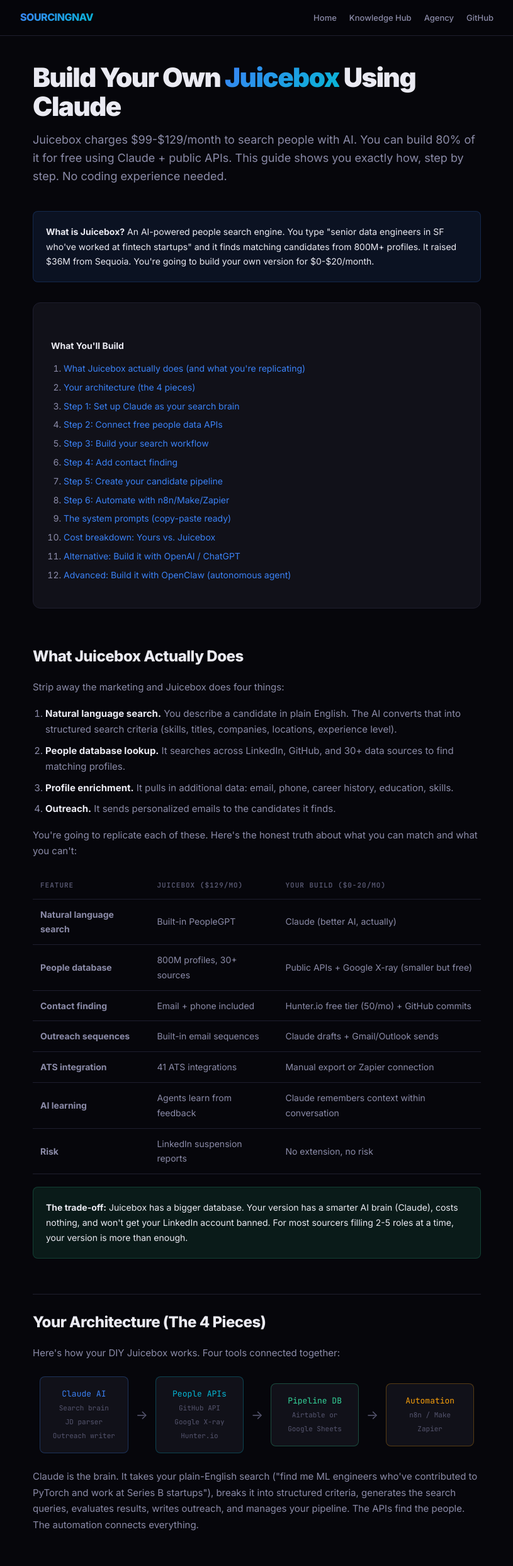
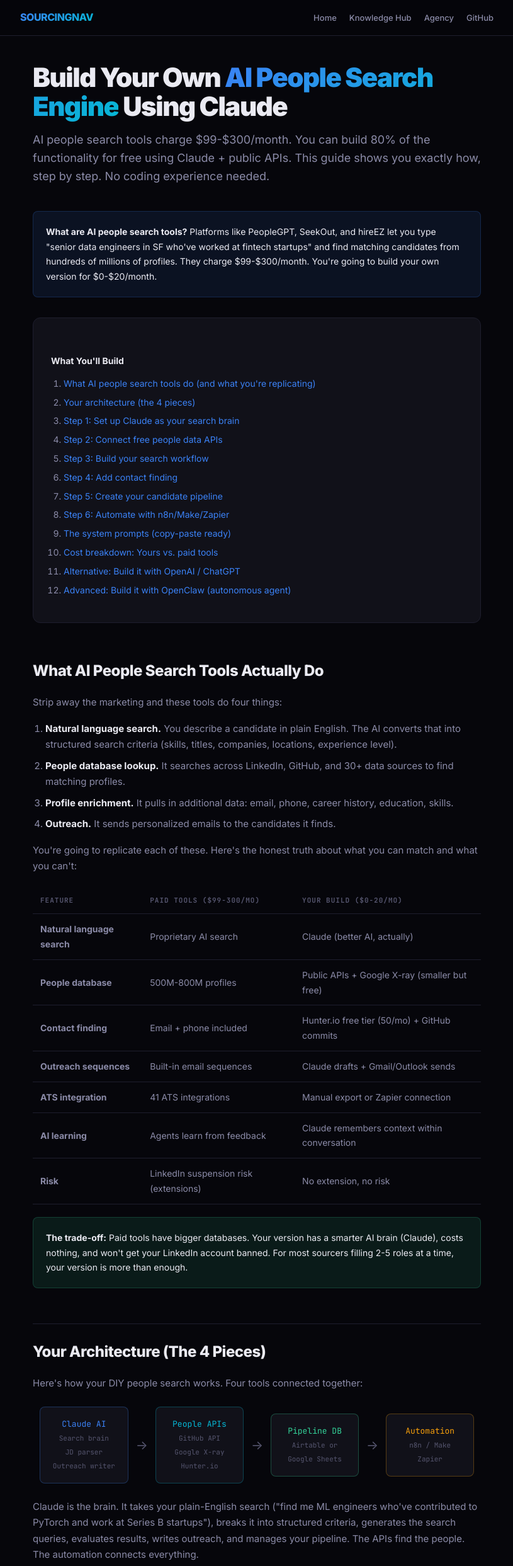
Before and after one commit to shotwellj/placement-ops, a website: page ui/build-ai-people-search.html in a window 1280 px wide. Shown: the top 2486 px of the page at 63% size, without its empty margins (232-1047 px from the left). Drawn offline with Linux system fonts and the light colour scheme.

Commit message:
Rebrand: remove all Juicebox references, rename to Build AI People Search

```diff
--- a/ui/build-your-juicebox.html
+++ b/ui/build-ai-people-search.html
@@ -3,8 +3,8 @@
 <head>
 <meta charset="UTF-8">
 <meta name="viewport" content="width=device-width, initial-scale=1.0">
-<title>SourcingNav — Build Your Own Juicebox with Claude</title>
-<meta name="description" content="Step-by-step guide for recruiters to build their own AI people search tool like Juicebox using Claude. No coding required.">
+<title>SourcingNav — Build Your Own AI People Search Engine with Claude</title>
+<meta name="description" content="Step-by-step guide for recruiters to build their own AI-powered people search tool using Claude, ChatGPT, or OpenClaw. No coding required.">
 <link href="https://fonts.googleapis.com/css2?family=Inter:wght@300;400;500;600;700;800;900&family=JetBrains+Mono:wght@400;500;600;700&display=swap" rel="stylesheet">
 <style>
 :root {
@@ -181,18 +181,18 @@ a:hover { text-decoration:underline; }
 <!-- ARTICLE -->
 <div class="article">
 
-<h1>Build Your Own <span>Juicebox</span> Using Claude</h1>
-<p class="subtitle">Juicebox charges $99-$129/month to search people with AI. You can build 80% of it for free using Claude + public APIs. This guide shows you exactly how, step by step. No coding experience needed.</p>
+<h1>Build Your Own <span>AI People Search Engine</span> Using Claude</h1>
+<p class="subtitle">AI people search tools charge $99-$300/month. You can build 80% of the functionality for free using Claude + public APIs. This guide shows you exactly how, step by step. No coding experience needed.</p>
 
 <div class="callout">
-  <p><strong>What is Juicebox?</strong> An AI-powered people search engine. You type "senior data engineers in SF who've worked at fintech startups" and it finds matching candidates from 800M+ profiles. It raised $36M from Sequoia. You're going to build your own version for $0-$20/month.</p>
+  <p><strong>What are AI people search tools?</strong> Platforms like PeopleGPT, SeekOut, and hireEZ let you type "senior data engineers in SF who've worked at fintech startups" and find matching candidates from hundreds of millions of profiles. They charge $99-$300/month. You're going to build your own version for $0-$20/month.</p>
 </div>
 
 <!-- TOC -->
 <div class="toc">
   <h3>What You'll Build</h3>
   <ol>
-    <li><a href="#what-juicebox-does">What Juicebox actually does (and what you're replicating)</a></li>
+    <li><a href="#what-tools-do">What AI people search tools do (and what you're replicating)</a></li>
     <li><a href="#architecture">Your architecture (the 4 pieces)</a></li>
     <li><a href="#step1">Step 1: Set up Claude as your search brain</a></li>
     <li><a href="#step2">Step 2: Connect free people data APIs</a></li>
@@ -201,16 +201,16 @@ a:hover { text-decoration:underline; }
     <li><a href="#step5">Step 5: Create your candidate pipeline</a></li>
     <li><a href="#step6">Step 6: Automate with n8n/Make/Zapier</a></li>
     <li><a href="#prompts">The system prompts (copy-paste ready)</a></li>
-    <li><a href="#cost">Cost breakdown: Yours vs. Juicebox</a></li>
+    <li><a href="#cost">Cost breakdown: Yours vs. paid tools</a></li>
     <li><a href="#openai-version">Alternative: Build it with OpenAI / ChatGPT</a></li>
     <li><a href="#openclaw-version">Advanced: Build it with OpenClaw (autonomous agent)</a></li>
   </ol>
 </div>
 
 
-<!-- SECTION: WHAT JUICEBOX DOES -->
-<h2 id="what-juicebox-does">What Juicebox Actually Does</h2>
-<p>Strip away the marketing and Juicebox does four things:</p>
+<!-- SECTION: WHAT AI PEOPLE SEARCH TOOLS DO -->
+<h2 id="what-tools-do">What AI People Search Tools Actually Do</h2>
+<p>Strip away the marketing and these tools do four things:</p>
 <ol>
   <li><strong>Natural language search.</strong> You describe a candidate in plain English. The AI converts that into structured search criteria (skills, titles, companies, locations, experience level).</li>
   <li><strong>People database lookup.</strong> It searches across LinkedIn, GitHub, and 30+ data sources to find matching profiles.</li>
@@ -220,26 +220,26 @@ a:hover { text-decoration:underline; }
 <p>You're going to replicate each of these. Here's the honest truth about what you can match and what you can't:</p>
 
 <table class="compare">
-  <thead><tr><th>Feature</th><th>Juicebox ($129/mo)</th><th>Your Build ($0-20/mo)</th></tr></thead>
+  <thead><tr><th>Feature</th><th>Paid Tools ($99-300/mo)</th><th>Your Build ($0-20/mo)</th></tr></thead>
   <tbody>
-    <tr><td><strong>Natural language search</strong></td><td>Built-in PeopleGPT</td><td>Claude (better AI, actually)</td></tr>
-    <tr><td><strong>People database</strong></td><td>800M profiles, 30+ sources</td><td>Public APIs + Google X-ray (smaller but free)</td></tr>
+    <tr><td><strong>Natural language search</strong></td><td>Proprietary AI search</td><td>Claude (better AI, actually)</td></tr>
+    <tr><td><strong>People database</strong></td><td>500M-800M profiles</td><td>Public APIs + Google X-ray (smaller but free)</td></tr>
     <tr><td><strong>Contact finding</strong></td><td>Email + phone included</td><td>Hunter.io free tier (50/mo) + GitHub commits</td></tr>
     <tr><td><strong>Outreach sequences</strong></td><td>Built-in email sequences</td><td>Claude drafts + Gmail/Outlook sends</td></tr>
     <tr><td><strong>ATS integration</strong></td><td>41 ATS integrations</td><td>Manual export or Zapier connection</td></tr>
     <tr><td><strong>AI learning</strong></td><td>Agents learn from feedback</td><td>Claude remembers context within conversation</td></tr>
-    <tr><td><strong>Risk</strong></td><td>LinkedIn suspension reports</td><td>No extension, no risk</td></tr>
+    <tr><td><strong>Risk</strong></td><td>LinkedIn suspension risk (extensions)</td><td>No extension, no risk</td></tr>
   </tbody>
 </table>
 
 <div class="callout tip">
-  <p><strong>The trade-off:</strong> Juicebox has a bigger database. Your version has a smarter AI brain (Claude), costs nothing, and won't get your LinkedIn account banned. For most sourcers filling 2-5 roles at a time, your version is more than enough.</p>
+  <p><strong>The trade-off:</strong> Paid tools have bigger databases. Your version has a smarter AI brain (Claude), costs nothing, and won't get your LinkedIn account banned. For most sourcers filling 2-5 roles at a time, your version is more than enough.</p>
 </div>
 
 
 <!-- ARCHITECTURE -->
 <h2 id="architecture">Your Architecture (The 4 Pieces)</h2>
-<p>Here's how your DIY Juicebox works. Four tools connected together:</p>
+<p>Here's how your DIY people search works. Four tools connected together:</p>
 
 <div class="arch">
   <div class="arch-box" style="border-color:rgba(59,130,246,0.3); color:var(--accent);">Claude AI<br><span style="font-size:11px; color:var(--text-muted);">Search brain<br>JD parser<br>Outreach writer</span></div>
@@ -262,7 +262,7 @@ a:hover { text-decoration:underline; }
   <p>A <a href="https://claude.ai" target="_blank">Claude.ai</a> account. The free tier works. Claude Pro ($20/mo) gives you more messages and is worth it if you're sourcing daily.</p>
 </div>
 
-<p>The key to making Claude work like Juicebox is giving it a system prompt that turns it into a sourcing machine. Don't just ask Claude random questions. Give it a role, a process, and a format.</p>
+<p>The key to making Claude work is giving it a system prompt that turns it into a sourcing machine. Don't just ask Claude random questions. Give it a role, a process, and a format.</p>
 
 <p>Open Claude and paste this prompt at the start of every sourcing session:</p>
 
@@ -309,7 +309,7 @@ When I ask for outreach, write personalized messages under 100 words.</pre>
 <!-- STEP 2 -->
 <h2 id="step2">Step 2: Connect Free People Data APIs</h2>
 
-<p>Juicebox's biggest advantage is its 800M profile database. You won't match that, but you can tap into several free data sources that cover most of what you need for technical hiring.</p>
+<p>The biggest advantage paid tools have is their profile databases. You won't match that, but you can tap into several free data sources that cover most of what you need for technical hiring.</p>
 
 <div class="step">
   <div class="step-num cyan">API 1: GitHub API (free, 5,000 requests/hour)</div>
@@ -390,7 +390,7 @@ site:github.com "contributions" "pytorch" "tensorflow" "machine learning"</pre>
   </ol>
 </div>
 
-<p>That's it. That's the Juicebox workflow, just with Claude as the AI brain instead of PeopleGPT. The difference: you control every step, you see the logic, and it costs you nothing.</p>
+<p>That's it. That's the AI people search workflow, just with Claude as the AI brain instead of a proprietary search engine. The difference: you control every step, you see the logic, and it costs you nothing.</p>
 
 <div class="code-block">
   <span class="code-label">Example: full search conversation with Claude</span>
@@ -422,7 +422,7 @@ CLAUDE: [writes two personalized messages]</pre>
 <!-- STEP 4 -->
 <h2 id="step4">Step 4: Add Contact Finding</h2>
 
-<p>Juicebox includes email and phone lookup. Here's how to replicate that for free or cheap:</p>
+<p>Paid tools include email and phone lookup. Here's how to replicate that for free or cheap:</p>
 
 <div class="step">
   <div class="step-num amber">Method 1: Hunter.io (50 free lookups/month)</div>
@@ -466,7 +466,7 @@ CLAUDE: [writes two personalized messages]</pre>
 <!-- STEP 5 -->
 <h2 id="step5">Step 5: Create Your Candidate Pipeline</h2>
 
-<p>Juicebox has a built-in CRM. You're going to use Airtable (free) or Google Sheets.</p>
+<p>Paid tools have built-in CRMs. You're going to use Airtable (free) or Google Sheets.</p>
 
 <div class="step">
   <div class="step-num violet">Option A: Airtable (recommended, free tier)</div>
@@ -497,7 +497,7 @@ for status tracking. Make it color-coded so I can see my pipeline at a glance.</
 <!-- STEP 6 -->
 <h2 id="step6">Step 6: Automate with n8n / Make / Zapier</h2>
 
-<p>This is where your DIY Juicebox goes from manual to semi-automatic. Connect the pieces so data flows without you copy-pasting.</p>
+<p>This is where your DIY people search goes from manual to semi-automatic. Connect the pieces so data flows without you copy-pasting.</p>
 
 <div class="step">
   <div class="step-num rose">Automation 1: New candidate alert</div>
@@ -684,10 +684,10 @@ For each company, tell me:
 
 
 <!-- COST COMPARISON -->
-<h2 id="cost">Cost Breakdown: Yours vs. Juicebox</h2>
+<h2 id="cost">Cost Breakdown: Yours vs. Paid Tools</h2>
 
 <table class="compare">
-  <thead><tr><th>Item</th><th>Juicebox</th><th>Your DIY Version</th></tr></thead>
+  <thead><tr><th>Item</th><th>Paid Tools</th><th>Your DIY Version</th></tr></thead>
   <tbody>
     <tr><td><strong>AI search brain</strong></td><td>Included</td><td>Claude Free or Pro ($20/mo) <span class="tag free">free-$20</span></td></tr>
     <tr><td><strong>People database</strong></td><td>Included</td><td>GitHub API + Google X-ray <span class="tag free">free</span></td></tr>
@@ -710,7 +710,7 @@ For each company, tell me:
 </table>
 
 <div class="callout tip">
-  <p><strong>The bottom line:</strong> You're trading a polished UI for flexibility, control, and savings. If you fill 2+ roles per month, the time you spend setting this up pays for itself in the first week. And unlike Juicebox, your LinkedIn account stays safe.</p>
+  <p><strong>The bottom line:</strong> You're trading a polished UI for flexibility, control, and savings. If you fill 2+ roles per month, the time you spend setting this up pays for itself in the first week. And your LinkedIn account stays safe.</p>
 </div>
 
 <h2>What's Next</h2>
@@ -900,7 +900,7 @@ openclaw cron add --name "layoff-monitor" \
 </div>
 
 <div class="callout tip">
-  <p><strong>The power move:</strong> OpenClaw + Claude API + the recruitment-automation skill = an autonomous sourcing agent that monitors career pages, finds candidates, scores them, populates your pipeline spreadsheet, and drafts outreach. All running 24/7 while you focus on client calls and closing placements. This is closer to what Juicebox's $300/month "Agent" add-on does, except you own it.</p>
+  <p><strong>The power move:</strong> OpenClaw + Claude API + the recruitment-automation skill = an autonomous sourcing agent that monitors career pages, finds candidates, scores them, populates your pipeline spreadsheet, and drafts outreach. All running 24/7 while you focus on client calls and closing placements. This is closer to what paid AI agent add-ons ($200-$300/month) do, except you own it.</p>
 </div>
 
 <table class="compare">
@@ -912,7 +912,7 @@ openclaw cron add --name "layoff-monitor" \
     <tr><td><strong>Cost</strong></td><td>$0-20/mo</td><td>$0-6/mo (VPS) + API costs</td></tr>
     <tr><td><strong>Always on</strong></td><td>No (only when you're chatting)</td><td>Yes (cron jobs run 24/7)</td></tr>
     <tr><td><strong>Best for</strong></td><td>Solo sourcers, manual workflow</td><td>Power users who want full automation</td></tr>
-    <tr><td><strong>Closest Juicebox feature</strong></td><td>PeopleGPT search</td><td>Juicebox Agents ($300/mo add-on)</td></tr>
+    <tr><td><strong>Closest paid tool equivalent</strong></td><td>AI-powered people search</td><td>Autonomous sourcing agents ($200-300/mo)</td></tr>
   </tbody>
 </table>
 
```
Also changed, not shown: ui/knowledge-hub.html (+1 -1 lines).
